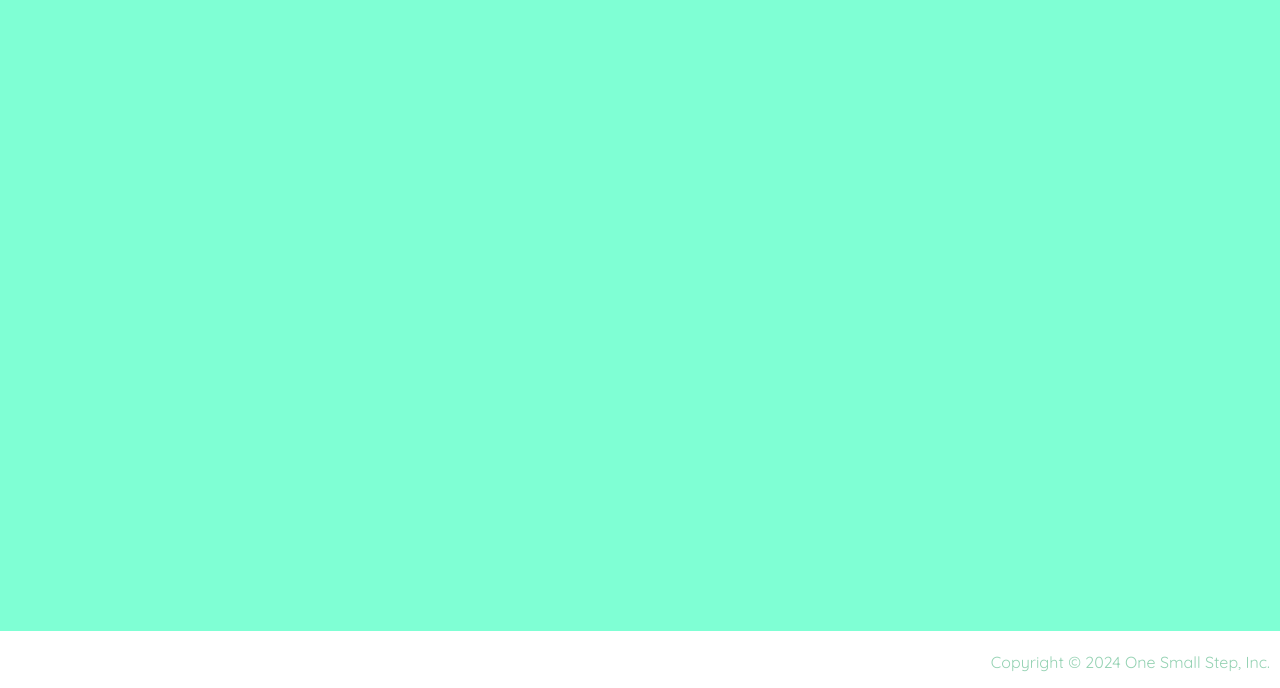
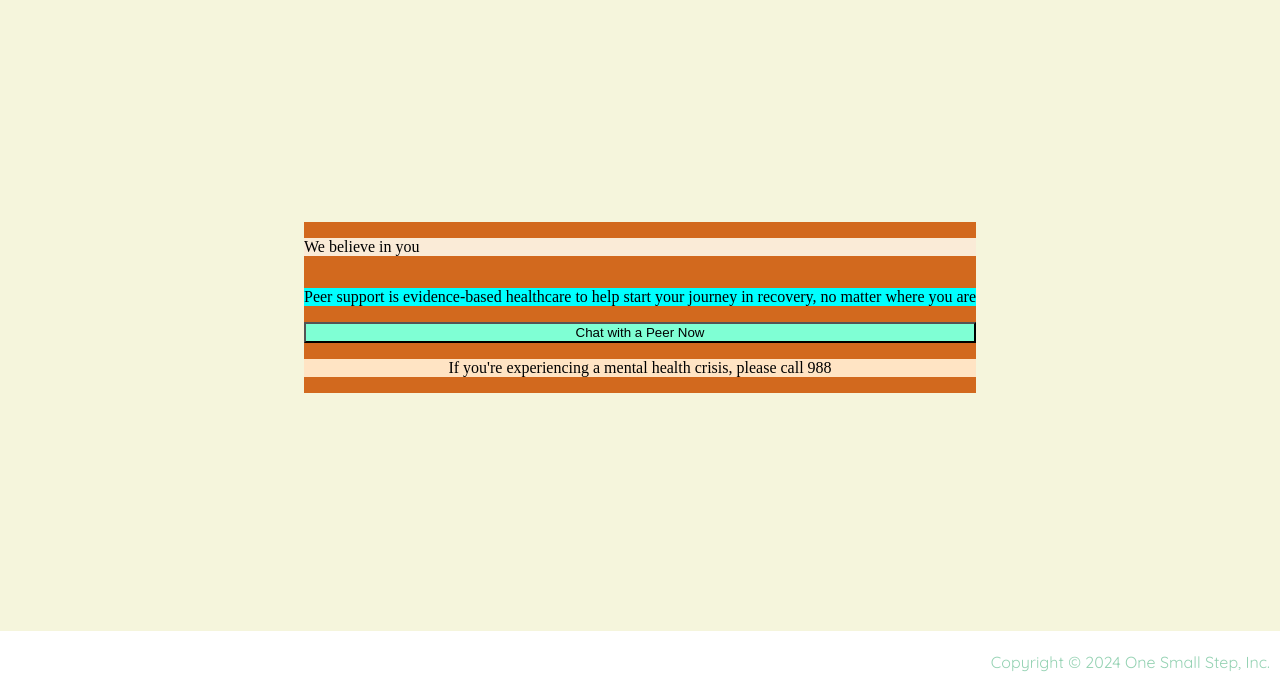
Before and after one commit to tylergage/tylergage.github.io, a plain HTML site: page index.html in a window 1280 px wide. Shown: the part 112-800 px from the top of the page. Drawn offline with Linux system fonts and the light colour scheme.

Commit message:
Save progress on hero

```diff
--- a/index.html
+++ b/index.html
@@ -21,7 +21,15 @@
                     <a class="nav-option" href="#">Contact</a>
                 </div>
 
-                <div class="hero"></div>
+                <div class="hero">
+                    <div class="hero-container">
+                        <p class="hero-header">We believe in you</p>
+                        <p class="hero-subheader">Peer support is evidence-based healthcare to help start your journey in recovery, no matter where you are</p>
+                        <button class="chat-button">Chat with a Peer Now</button>
+                        <p class="crisis-cta">If you're experiencing a mental health crisis, please call 988</p>
+                    </div>
+                </div>
+
                 <div class="footer">
                     <p class="copyright">Copyright © 2024 One Small Step, Inc.</p>
                 </div>
--- a/style.css
+++ b/style.css
@@ -61,8 +61,41 @@ body, html {
 
 .hero{
     grid-column:span 2;
-    background-color: aquamarine;
+    display: flex;
+    justify-content: center;
+    align-items: center;
+    background-color: beige;
     width: 100%;
+}
+
+.hero-container
+{
+    display: flex;
+    flex-direction: column;
+    justify-content: center;
+    background-color:chocolate;
+    width: fit-content;
+}
+
+.hero-header
+{
+    background-color: antiquewhite;
+}
+
+.hero-subheader
+{
+    background-color: aqua;
+}
+
+.chat-button
+{
+    background-color:aquamarine;
+}
+
+.crisis-cta
+{
+    background-color: bisque;
+    text-align: center;
 }
 
 .footer{
```
